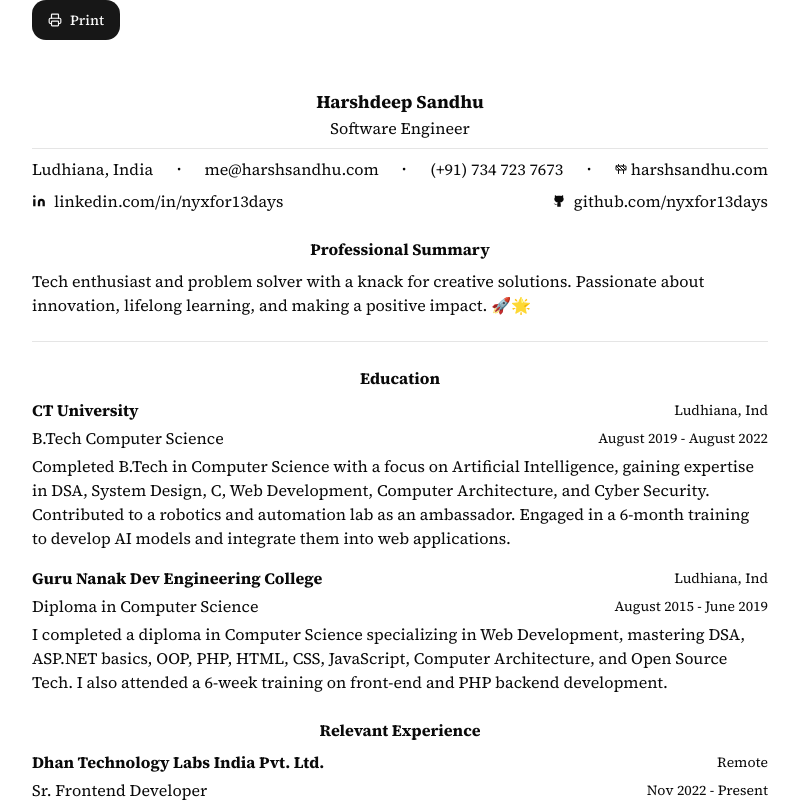
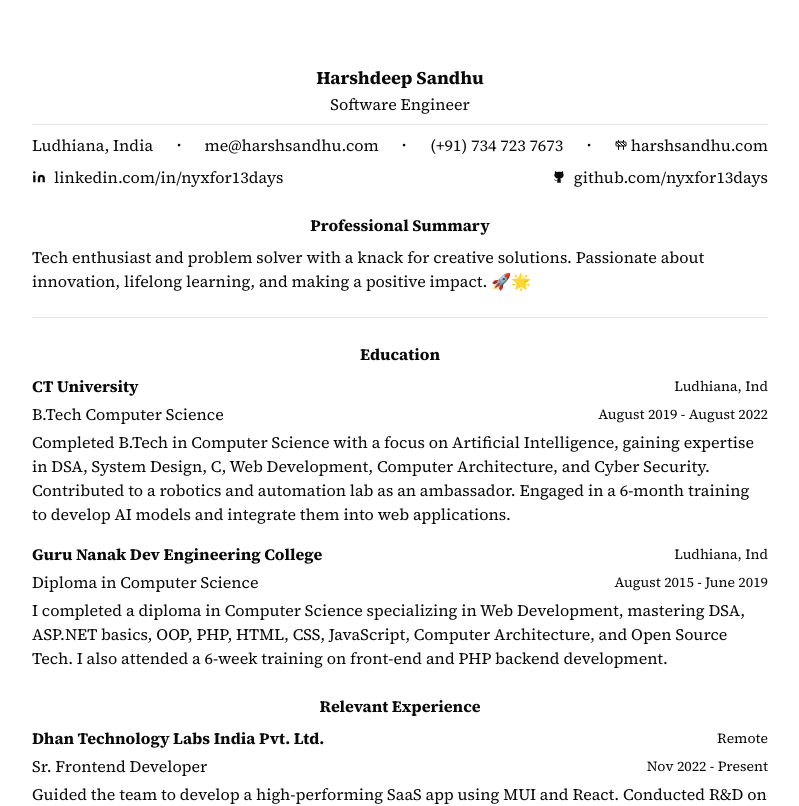
Before and after one commit to harshsandhu95/nyxfor13days, a Next.js app: page /cv in a window 1280 px wide. Shown: the top 806 px of the page, without its empty margins (240-1039 px from the left). Built offline with nearby package versions, Linux system fonts and the light colour scheme.

Commit message:
Update page.tsx

```diff
--- a/src/app/cv/page.tsx
+++ b/src/app/cv/page.tsx
@@ -14,17 +14,12 @@ import {
   skills,
 } from "@/lib/constants";
 import { prefixHttps } from "@/lib/utils";
-import BeforePrint from "./_components/BeforePrint";
 
 export default function Page() {
   return (
-    <>
-      {/* Before Print */}
-      <BeforePrint />
-
-      <div className="py-12 print:py-0 space-y-6">
+    <div className="py-16 print:py-0 space-y-6">
       {/* Header */}
-        <header className="space-y-2">
+      <section className="space-y-2">
         <div className="flex flex-col items-center justify-center">
           <h1 className="text-lg font-bold text-center">{details.name}</h1>
           <p className="text-center">{details.title}</p>
@@ -59,7 +54,7 @@ export default function Page() {
             </Link>
           </div>
         </div>
-        </header>
+      </section>
 
       <section id="objective" className="space-y-2 print:hidden">
         <h2 className="font-bold text-center">Professional Summary</h2>
@@ -123,6 +118,5 @@ export default function Page() {
         </div>
       </section>
     </div>
-    </>
   );
 }
```
Lines whose indentation alone changed are shown as unchanged.
